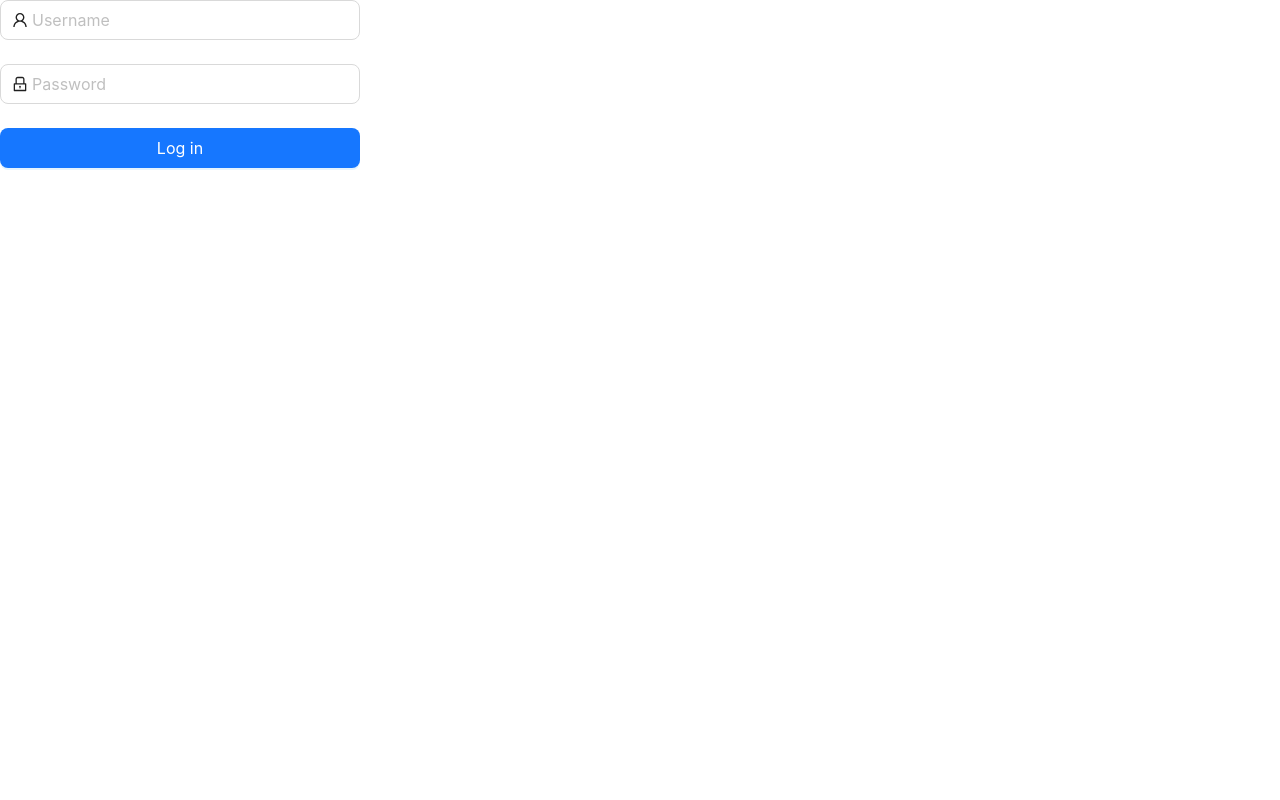
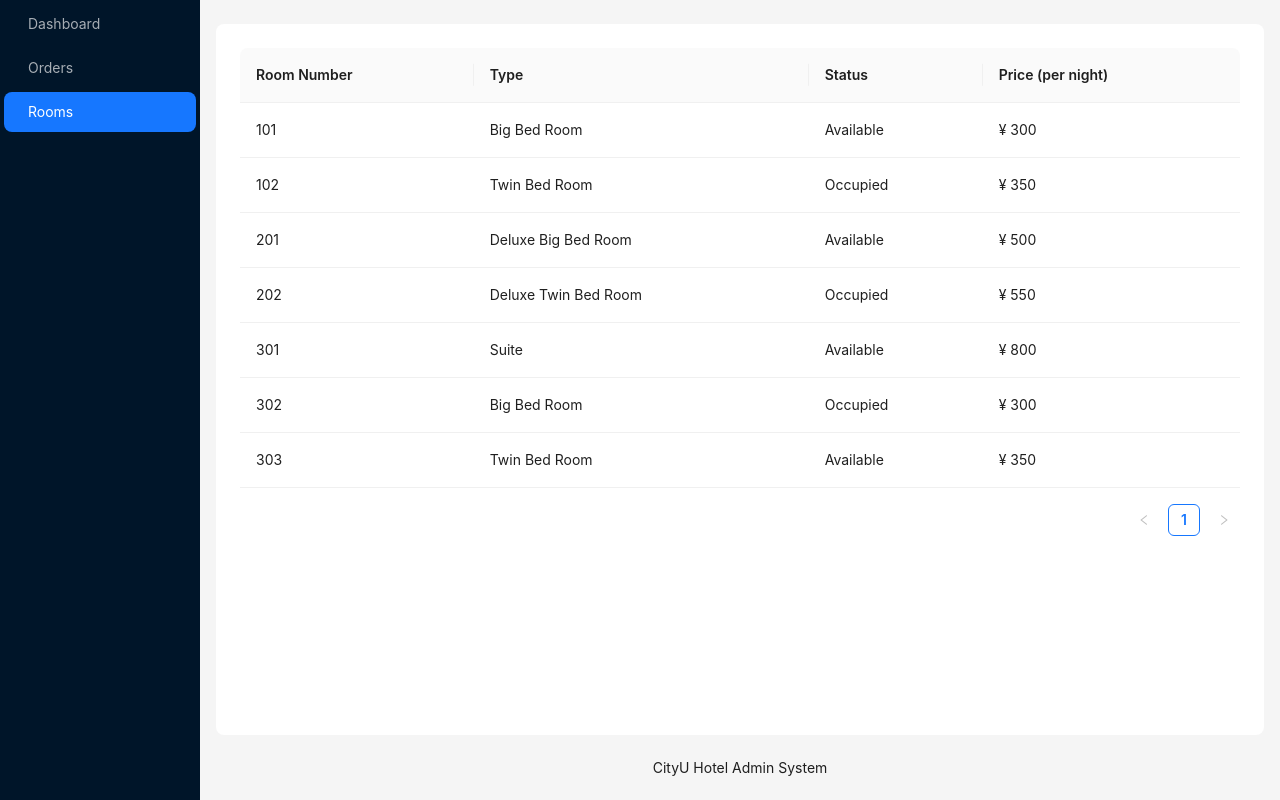
Before and after one commit to WoodyAllen2000/hotel-react, a React (Vite) app: page /admin/rooms in a window 1280 px wide. Before the commit this address led to /admin/login. Built offline with nearby package versions, Linux system fonts and the light colour scheme.

Commit message:
完成管理员系统页面

```diff
--- a/src/App.jsx
+++ b/src/App.jsx
@@ -44,14 +44,14 @@ function App() {
               // </AdminRoute>
             }/>
             <Route path='/admin/rooms' element={
-              <AdminRoute>
+              // <AdminRoute>
                 <Rooms />
-              </AdminRoute>
+              // </AdminRoute>
             }/>
             <Route path='/admin/orders' element={
-              <AdminRoute>
+              // <AdminRoute>
                 <Orders />
-              </AdminRoute>
+              // </AdminRoute>
             }/>
 
           </Routes>
--- a/src/pages/admin/AdminLogin.jsx
+++ b/src/pages/admin/AdminLogin.jsx
@@ -34,33 +34,64 @@ const AdminLogin = () => {
   };
 
   return (
+<div
+      style={{
+        minHeight: '100vh',
+        display: 'flex',
+        justifyContent: 'center',
+        alignItems: 'center',
+        background: '#f0f2f5',
+      }}
+    >
       <Form
         name="login"
         initialValues={{ remember: true }}
-      style={{ maxWidth: 360 }}
+        style={{
+          maxWidth: 700,
+          padding: '40px',
+          background: '#fff',
+          borderRadius: 8,
+          boxShadow: '0 4px 12px rgba(0, 0, 0, 0.1)',
+        }}
         onFinish={handleFinish}
-      size='large'
+        size="large"
       >
         <Form.Item
           name="username"
           rules={[{ required: true, message: 'Please input your Username!' }]}
+          style={{ marginBottom: 32 }}
         >
-        <Input prefix={<UserOutlined />} placeholder="Username" />
+          <Input
+            prefix={<UserOutlined />}
+            placeholder="Username"
+            style={{ height: 50, fontSize: 18 }}
+          />
         </Form.Item>
 
         <Form.Item
           name="password"
           rules={[{ required: true, message: 'Please input your Password!' }]}
+          style={{ marginBottom: 32 }}
         >
-        <Input prefix={<LockOutlined />} type="password" placeholder="Password" />
+          <Input.Password
+            prefix={<LockOutlined />}
+            placeholder="Password"
+            style={{ height: 50, fontSize: 18 }}
+          />
         </Form.Item>
 
         <Form.Item>
-        <Button block type="primary" htmlType="submit">
+          <Button
+            block
+            type="primary"
+            htmlType="submit"
+            style={{ height: 50, fontSize: 18 }}
+          >
             Log in
           </Button>
         </Form.Item>
       </Form>
+    </div>
   );
 };
 
--- a/src/pages/admin/Dashboard.jsx
+++ b/src/pages/admin/Dashboard.jsx
@@ -1,10 +1,78 @@
-import React, { useState, useEffect } from 'react';
+import React from 'react';
+import { Layout, Menu, theme, Card, Col, Row } from 'antd';
 import { useNavigate } from 'react-router-dom';
 
+const { Header, Content, Footer, Sider } = Layout;
+
+const items = [
+  { label: 'Dashboard', path: '/admin' },
+  { label: 'Orders', path: '/admin/orders' },
+  { label: 'Rooms', path: '/admin/rooms' },
+].map((item, index) => ({
+  key: String(index + 1),
+  label: item.label,
+  path: item.path,
+}));
+
+
 const Dashboard = () => {
+  const navigate = useNavigate();
+  const {
+    token: { colorBgContainer, borderRadiusLG },
+  } = theme.useToken();
 
   return (
-    <div>Dashboard</div>
+    <Layout style={{minHeight: '100vh'}}>
+      <Sider
+        breakpoint="lg"
+        collapsedWidth="0"
+        onBreakpoint={(broken) => {
+          console.log(broken);
+        }}
+        onCollapse={(collapsed, type) => {
+          console.log(collapsed, type);
+        }}
+      >
+        <Menu theme="dark" mode="inline" defaultSelectedKeys={['1']} items={items} onClick={({key}) => {
+          let item = items.find((i) => i.key === key);
+          navigate(item.path);
+        }}/>
+      </Sider>
+      <Layout>
+        <Content style={{ margin: '24px 16px 0' }}>
+          <div
+            style={{
+              padding: 24,
+              minHeight: '100%',
+              background: colorBgContainer,
+              borderRadius: borderRadiusLG,
+            }}
+          >
+            <Row gutter={[16, 16]} justify="center">
+                <Col xs={24} sm={12} md={8}>
+                  <Card title="Total Revenue" variant="borderless">
+                    <p>¥ 12,345</p>
+                  </Card>
+                </Col>
+                <Col xs={24} sm={12} md={8}>
+                  <Card title="Order Count" variant="borderless">
+                    <p>150</p>
+                  </Card>
+                </Col>
+                <Col xs={24} sm={12} md={8}>
+                  <Card title="Room Usage" variant="borderless">
+                    <p>85%</p>
+                  </Card>
+                </Col>
+              </Row>
+          </div>
+        </Content>
+        <Footer style={{ textAlign: 'center' }}>
+          CityU Hotel Admin System
+        </Footer>
+      </Layout>
+    </Layout>
+
   );
 };
 
--- a/src/pages/admin/Orders.jsx
+++ b/src/pages/admin/Orders.jsx
@@ -1,9 +1,150 @@
 import React from 'react';
+import { Layout, Menu, theme, Table } from 'antd';
+import { useNavigate } from 'react-router-dom';
+
+const { Content, Footer, Sider } = Layout;
+
+const items = [
+  { label: 'Dashboard', path: '/admin' },
+  { label: 'Orders', path: '/admin/orders' },
+  { label: 'Rooms', path: '/admin/rooms' },
+].map((item, index) => ({
+  key: String(index + 1),
+  label: item.label,
+  path: item.path,
+}));
+
+// 表格列定义
+const columns = [
+  {
+    title: 'Order ID',
+    dataIndex: 'id',
+    key: 'id',
+  },
+  {
+    title: 'Customer',
+    dataIndex: 'customer',
+    key: 'customer',
+  },
+  {
+    title: 'Check-In Date',
+    dataIndex: 'checkIn',
+    key: 'checkIn',
+  },
+  {
+    title: 'Check-Out Date',
+    dataIndex: 'checkOut',
+    key: 'checkOut',
+  },
+  {
+    title: 'Amount',
+    dataIndex: 'amount',
+    key: 'amount',
+    render: (amount) => `¥ ${amount}`,
+  },
+];
 
 const Orders = () => {
+  const navigate = useNavigate();
+
+  const {
+    token: { colorBgContainer, borderRadiusLG },
+  } = theme.useToken();
+
   return (
-    <div>orders</div>
+    <Layout style={{minHeight: '100vh'}}>
+      <Sider
+        breakpoint="lg"
+        collapsedWidth="0"
+        onBreakpoint={(broken) => {
+          console.log(broken);
+        }}
+        onCollapse={(collapsed, type) => {
+          console.log(collapsed, type);
+        }}
+      >
+        <Menu theme="dark" mode="inline" defaultSelectedKeys={['2']} items={items} onClick={({key}) => {
+          let item = items.find((i) => i.key === key);
+          navigate(item.path);
+        }}/>
+      </Sider>
+      <Layout>
+        <Content style={{ margin: '24px 16px 0', flex: 1}}>
+        <div
+            style={{
+              padding: 24,
+              background: colorBgContainer,
+              borderRadius: borderRadiusLG,
+              minHeight: '100%',
+            }}
+          >
+            <Table
+              columns={columns}
+              dataSource={orderData}
+              pagination={{ pageSize: 12 }}
+              rowKey="key"
+            />
+          </div>
+        </Content>
+        <Footer style={{ textAlign: 'center' }}>
+          CityU Hotel Admin System
+        </Footer>
+      </Layout>
+    </Layout>
+
   );
 };
 
 export default Orders;
+
+// 模拟订单数据
+const orderData = [
+  {
+    key: '1',
+    id: '1001',
+    customer: 'John Doe',
+    checkIn: '2025-04-01',
+    checkOut: '2025-04-05',
+    amount: 1200,
+  },
+  {
+    key: '2',
+    id: '1002',
+    customer: 'Jane Smith',
+    checkIn: '2025-04-03',
+    checkOut: '2025-04-07',
+    amount: 1500,
+  },
+  {
+    key: '3',
+    id: '1003',
+    customer: 'Alice Johnson',
+    checkIn: '2025-04-05',
+    checkOut: '2025-04-10',
+    amount: 2000,
+  },
+  {
+    key: '4',
+    id: '1004',
+    customer: 'Bob Brown',
+    checkIn: '2025-04-06',
+    checkOut: '2025-04-08',
+    amount: 800,
+  },
+  {
+    key: '5',
+    id: '1005',
+    customer: 'Emma Davis',
+    checkIn: '2025-04-07',
+    checkOut: '2025-04-09',
+    amount: 950,
+  },
+  {
+    key: '6',
+    id: '1006',
+    customer: 'Michael Lee',
+    checkIn: '2025-04-08',
+    checkOut: '2025-04-12',
+    amount: 1800,
+  },
+];
--- a/src/pages/admin/Rooms.jsx
+++ b/src/pages/admin/Rooms.jsx
@@ -1,9 +1,146 @@
 import React from 'react';
+import { Layout, Menu, theme, Table } from 'antd';
+import { useNavigate } from 'react-router-dom';
+
+const { Content, Footer, Sider } = Layout;
+
+const items = [
+  { label: 'Dashboard', path: '/admin' },
+  { label: 'Orders', path: '/admin/orders' },
+  { label: 'Rooms', path: '/admin/rooms' },
+].map((item, index) => ({
+  key: String(index + 1),
+  label: item.label,
+  path: item.path,
+}));
+
+// 表格列定义
+const columns = [
+  {
+    title: 'Room Number',
+    dataIndex: 'roomNumber',
+    key: 'roomNumber',
+  },
+  {
+    title: 'Type',
+    dataIndex: 'type',
+    key: 'type',
+  },
+  {
+    title: 'Status',
+    dataIndex: 'status',
+    key: 'status',
+  },
+  {
+    title: 'Price (per night)',
+    dataIndex: 'price',
+    key: 'price',
+    render: (price) => `¥ ${price}`,
+  },
+];
 
 const Rooms = () => {
+  const navigate = useNavigate();
+
+  const {
+    token: { colorBgContainer, borderRadiusLG },
+  } = theme.useToken();
+
   return (
-    <div>Rooms</div>
+    <Layout style={{minHeight: '100vh'}}>
+      <Sider
+        breakpoint="lg"
+        collapsedWidth="0"
+        onBreakpoint={(broken) => {
+          console.log(broken);
+        }}
+        onCollapse={(collapsed, type) => {
+          console.log(collapsed, type);
+        }}
+      >
+        <Menu theme="dark" mode="inline" defaultSelectedKeys={['3']} items={items} onClick={({key}) => {
+          let item = items.find((i) => i.key === key);
+          navigate(item.path);
+        }}/>
+      </Sider>
+      <Layout>
+        <Content style={{ margin: '24px 16px 0' }}>
+          <div
+            style={{
+              padding: 24,
+              minHeight: '100%',
+              background: colorBgContainer,
+              borderRadius: borderRadiusLG,
+            }}
+          >
+            <Table
+              columns={columns}
+              dataSource={roomData}
+              pagination={{ pageSize: 10 }}
+              rowKey="key"
+            />
+          </div>
+        </Content>
+        <Footer style={{ textAlign: 'center' }}>
+          CityU Hotel Admin System
+        </Footer>
+      </Layout>
+    </Layout>
+
   );
 };
 
 export default Rooms;
+
+// 模拟房间数据
+const roomData = [
+  {
+    key: '1',
+    roomNumber: '101',
+    type: 'Big Bed Room',
+    status: 'Available',
+    price: 300,
+  },
+  {
+    key: '2',
+    roomNumber: '102',
+    type: 'Twin Bed Room',
+    status: 'Occupied',
+    price: 350,
+  },
+  {
+    key: '3',
+    roomNumber: '201',
+    type: 'Deluxe Big Bed Room',
+    status: 'Available',
+    price: 500,
+  },
+  {
+    key: '4',
+    roomNumber: '202',
+    type: 'Deluxe Twin Bed Room',
+    status: 'Occupied',
+    price: 550,
+  },
+  {
+    key: '5',
+    roomNumber: '301',
+    type: 'Suite',
+    status: 'Available',
+    price: 800,
+  },
+  {
+    key: '6',
+    roomNumber: '302',
+    type: 'Big Bed Room',
+    status: 'Occupied',
+    price: 300,
+  },
+  {
+    key: '7',
+    roomNumber: '303',
+    type: 'Twin Bed Room',
+    status: 'Available',
+    price: 350,
+  },
+];
```
Lines whose indentation alone changed are shown as unchanged.
